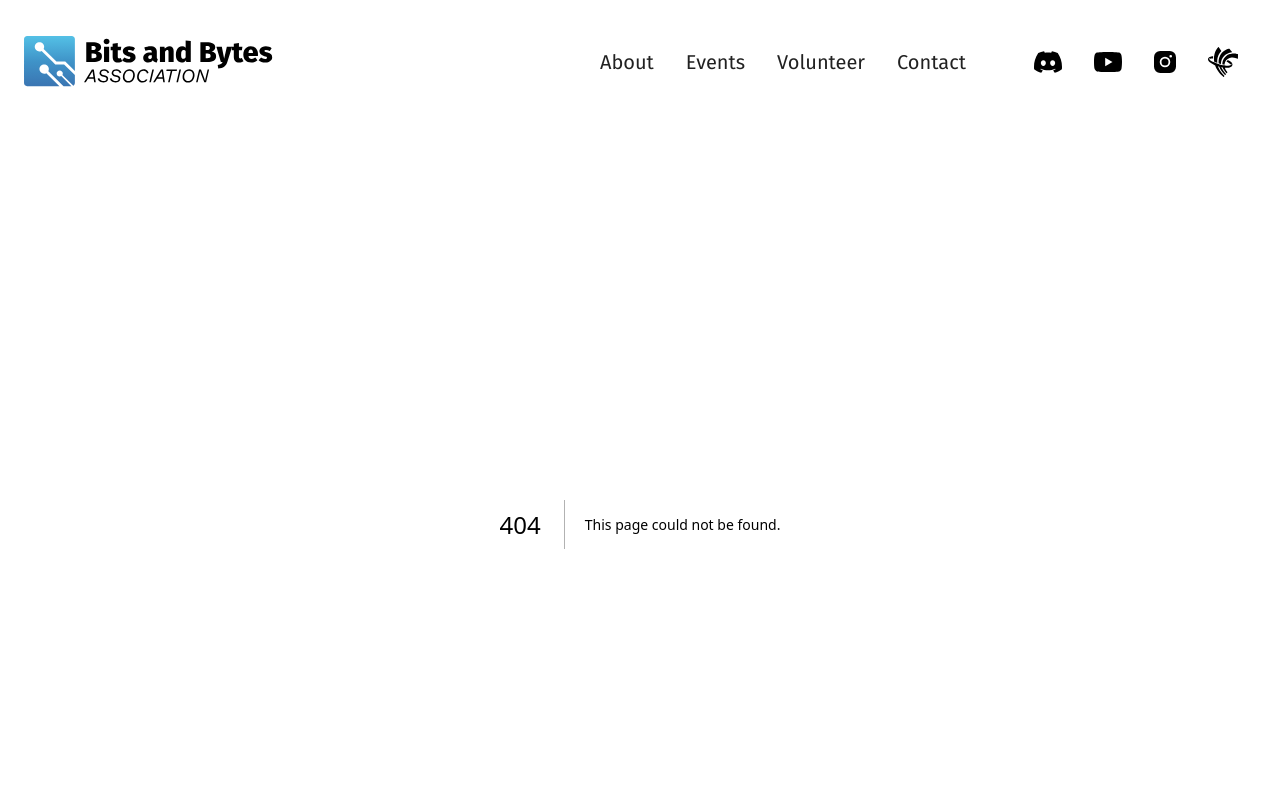
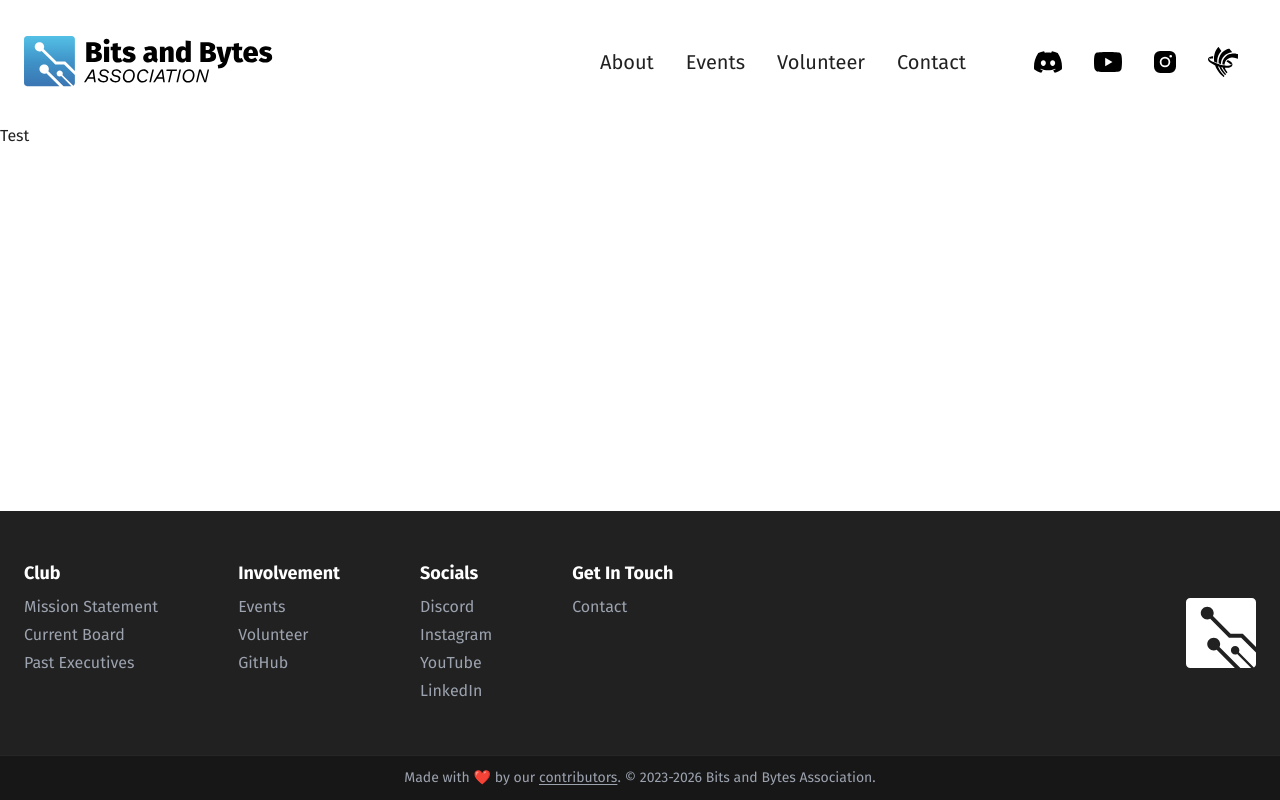
Before and after one commit to bits-and-bytes-association/bitsandbytesassociation.ca, a Next.js app: page /past-executives in a window 1280 px wide. Before the commit this address had no page. Shown: the top 800 px of the page. Built offline with nearby package versions, Linux system fonts and the light colour scheme.

Commit message:
Implement sticky footer

```diff
--- a/src/pages/_app.js
+++ b/src/pages/_app.js
@@ -37,9 +37,13 @@ export default function App({ Component, pageProps }) {
         <meta name="viewport" content="width=device-width, initial-scale=1" />
         <link rel="icon" href="/favicon.ico" />
       </Head>
-      <TopNavigation />
-      <Component {...pageProps} />
-      <Footer data={footerLinks} />
+      <div className="globalContainer">
+        <TopNavigation />
+        <div className="pageContainer">
+          <Component {...pageProps} />
+        </div>
+        <Footer data={footerLinks} />
+      </div>
     </>
   );
 }
--- /dev/null
+++ b/src/pages/past-executives.js
@@ -0,0 +1,12 @@
+import Head from 'next/head';
+
+export default function PastExecutivesPage() {
+  return (
+    <>
+      <Head>
+        <title>TEST</title>
+      </Head>
+      <div>Test</div>
+    </>
+  );
+}
--- a/src/styles/globals.css
+++ b/src/styles/globals.css
@@ -114,6 +114,16 @@ body {
   color: var(--dark-font-color);
 }
 
+.globalContainer {
+  display: flex;
+  flex-direction: column;
+  min-height: 100vh;
+}
+
+.pageContainer {
+  flex-grow: 1;
+}
+
 a {
   transition: linear 0.1s;
 }
```
